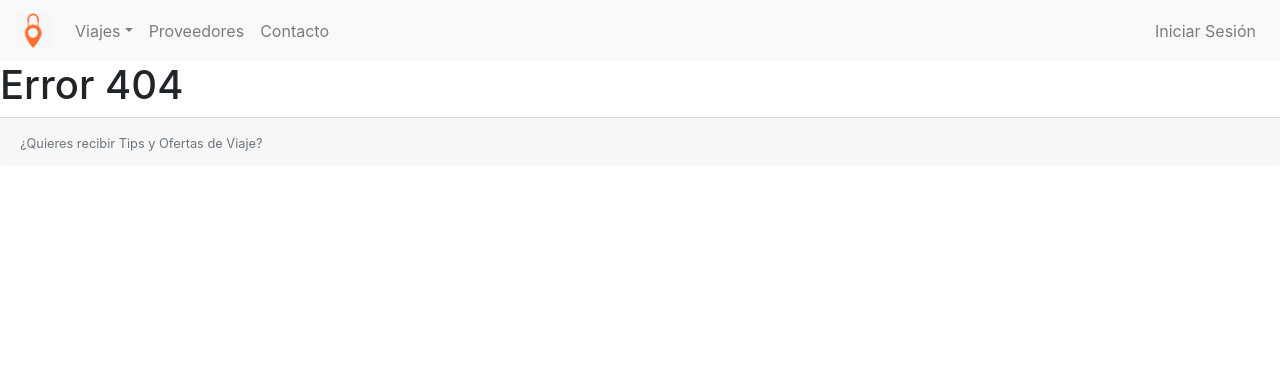
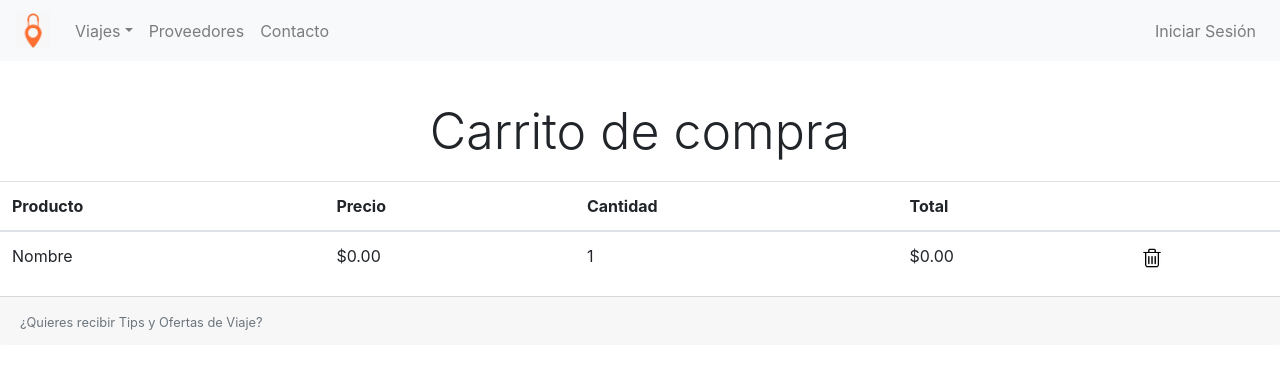
Before and after one commit to joseasalazar/pickpack, a React (Create React App) app: page /compras in a window 1280 px wide. Before the commit this address had no page. Shown: the top 368 px of the page. Built offline with nearby package versions, Linux system fonts and the light colour scheme.

Commit message:
Shopping cart and how it works page added

```diff
--- a/src/ui/Routes.js
+++ b/src/ui/Routes.js
@@ -8,6 +8,8 @@ import LogIn from "./screens/LogIn";
 import { SignUp } from "./screens/SignUp";
 import { Proveedores } from "./screens/Provedores";
 import { Tours } from "./screens/Tours";
+import { ComoFunciona } from "./screens/ComoFunciona";
+import { ShoppingCart } from "./screens/ShoppingCart";
 
 import { Header } from "./components/Header";
 import { Footer } from "./components/Footer";
@@ -25,6 +27,8 @@ export class Routes extends React.Component {
             <Route exact path="/signup" component={SignUp} />
             <Route exact path="/proveedores" component={Proveedores} />
             <Route exact path="/tours" component={Tours} />
+            <Route exact path="/comofunciona" component={ComoFunciona} />
+            <Route exact path="/compras" component={ShoppingCart} />
             <Route exact path="" component={Error404Screen} />
           </Switch>
           <Footer />
--- /dev/null
+++ b/src/ui/screens/ComoFunciona.js
@@ -0,0 +1,109 @@
+import React from "react";
+import styled from "styled-components";
+import { Card, Row, Tab, Col, ListGroup } from "react-bootstrap";
+import Picker from "../assets/work.jpg";
+import { whileStatement } from "@babel/types";
+
+const StyledRow = styled(Row)`
+  margin-bottom: 70px;
+`;
+
+const StyledTextContainer = styled.div`
+    padding-left: 80px;
+    padding-right: 80px;
+    padding-bottom: 30px;
+    text-align: center;
+    `;
+
+const StyledContainer = styled.div`
+  padding-left: 80px;
+  padding-right: 80px;
+`;
+
+const IntroStyle = {
+    textAlign: "center"
+  };
+
+const MainTitleStyle = {
+    textAlign: "center",
+    color: "#ed8253",
+    fontWeight: "300",
+    fontSize: "100px",
+    marginTop: "24%",
+
+};
+
+const TabContent = styled(Tab.Content)`
+    padding-left: 30%;
+`;
+
+const ListItemStyle = {
+
+}
+
+export class ComoFunciona extends React.Component {
+    render() {
+        return (
+            <div>
+                <StyledRow>
+                <Card className="text-white">
+                    <div className="overflow">
+                    <Card.Img src={Picker} alt="picker" />
+                    </div>
+                    <Card.ImgOverlay style={IntroStyle}>
+                    <Card.Title>
+                        <h1 style={MainTitleStyle}>¿Cómo funciona?</h1>
+                    </Card.Title>
+                    </Card.ImgOverlay>
+                </Card>
+                </StyledRow>
+
+                <StyledTextContainer>
+                        <p>
+                        <b>PickPack</b> es una <b>plataforma digital</b> que funciona como "outlet para tours
+                        y actividades", es decir; le brindamos la opción al proveedor de <b>ofrecer
+                        tours o actividades</b> a menor precio cuando el tiempo se está acercando;
+                        de esta manera, el proveedor no pierde el 100% del espacio vacío y
+                        turistas con presupuesto más apretado tienen la oportunidad de
+                        participar en <b>experiencias inolvidables</b>.
+                        </p>
+                </StyledTextContainer>
+
+                <StyledContainer>
+                    <hr/>
+                    <Tab.Container defaultActiveKey="#link1">
+                    <Row>
+                        <Col md={3}>
+                        <ListGroup variant="flush" className="justify-content-md-center" >
+                            <ListGroup.Item style={ListItemStyle} action href="#link1">
+                            Unirte como proveedor
+                            </ListGroup.Item>
+                            <ListGroup.Item style={ListItemStyle} action href="#link2">
+                            Agregar un tour o actividad
+                            </ListGroup.Item>
+                            <ListGroup.Item style={ListItemStyle} action href="#link3">
+                            Registrar cuenta de PayPal
+                            </ListGroup.Item>
+                        </ListGroup>
+                        </Col>
+                        <Col md={8}>
+                        <TabContent className="justify-content-md-center">
+                            <Tab.Pane eventKey="#link1">
+                            <iframe width="560" height="315" src="https://www.youtube.com/embed/icPx17WEL98" frameborder="0" allow="accelerometer; autoplay; encrypted-media; gyroscope; picture-in-picture" allowfullscreen></iframe>
+                            </Tab.Pane>
+                            <Tab.Pane eventKey="#link2">
+                            <iframe width="560" height="315" src="https://www.youtube.com/embed/Tw0wKu3tRM8" frameborder="0" allow="accelerometer; autoplay; encrypted-media; gyroscope; picture-in-picture" allowfullscreen></iframe>
+                            </Tab.Pane>
+                            <Tab.Pane eventKey="#link3">
+                            <iframe width="560" height="315" src="https://www.youtube.com/embed/l2BphVFAICM" frameborder="0" allow="accelerometer; autoplay; encrypted-media; gyroscope; picture-in-picture" allowfullscreen></iframe>
+                            </Tab.Pane>
+                        </TabContent>
+                        </Col>
+                    </Row>
+                    </Tab.Container>
+                    <hr/>
+                </StyledContainer>
+            </div>
+        );
+    }
+}
--- a/src/ui/screens/Provedores.js
+++ b/src/ui/screens/Provedores.js
@@ -74,7 +74,7 @@ export class Proveedores extends React.Component {
               <Card.Title>
                 <h1 style={MainTitleStyle}>¡Bienvenido Picker!</h1>
               </Card.Title>
-              <Button variant="dark">¿Como funciona?</Button>
+              <a href="/comofunciona"><Button variant="dark">¿Como funciona?</Button></a>
             </Card.ImgOverlay>
           </Card>
         </StyledRow>
--- /dev/null
+++ b/src/ui/screens/ShoppingCart.js
@@ -0,0 +1,53 @@
+import React from "react";
+import styled from "styled-components";
+import { Table, Image } from "react-bootstrap";
+import Trash from "../assets/trash.png";
+
+const StyledContainer = styled.div`
+  padding-left: 80px;
+  padding-right: 80px;
+  padding-top: 40px;
+`;
+
+const TitleStyle = {
+    textAlign: "center",
+    fontWeight: "300",
+    fontSize: "50px",
+    marginBottom: "20px"
+  };
+
+  const IconStyle = {
+    maxWidth: "20px",
+  };
+
+export class ShoppingCart extends React.Component {
+    render() {
+        return (
+            <div>
+                <StyledContainer>
+                    <h2 style={TitleStyle}>Carrito de compra</h2>
+                </StyledContainer>
+                <Table responsive>
+                    <thead>
+                        <tr>
+                            <th>Producto</th>
+                            <th>Precio</th>
+                            <th>Cantidad</th>
+                            <th>Total</th>
+                            <th></th>
+                        </tr>
+                    </thead>
+                    <tbody>
+                        <tr>
+                            <td>Nombre</td>
+                            <td>$0.00</td>
+                            <td>1</td>
+                            <td>$0.00</td>
+                            <td><a href=""><Image src={Trash} alt="Eliminar" style={IconStyle}/></a></td>
+                        </tr>
+                    </tbody>
+                </Table>
+            </div>
+        );
+    }
+}
```
Also changed, not shown: src/ui/assets/trash.png (added), src/ui/assets/work.jpg (added).
